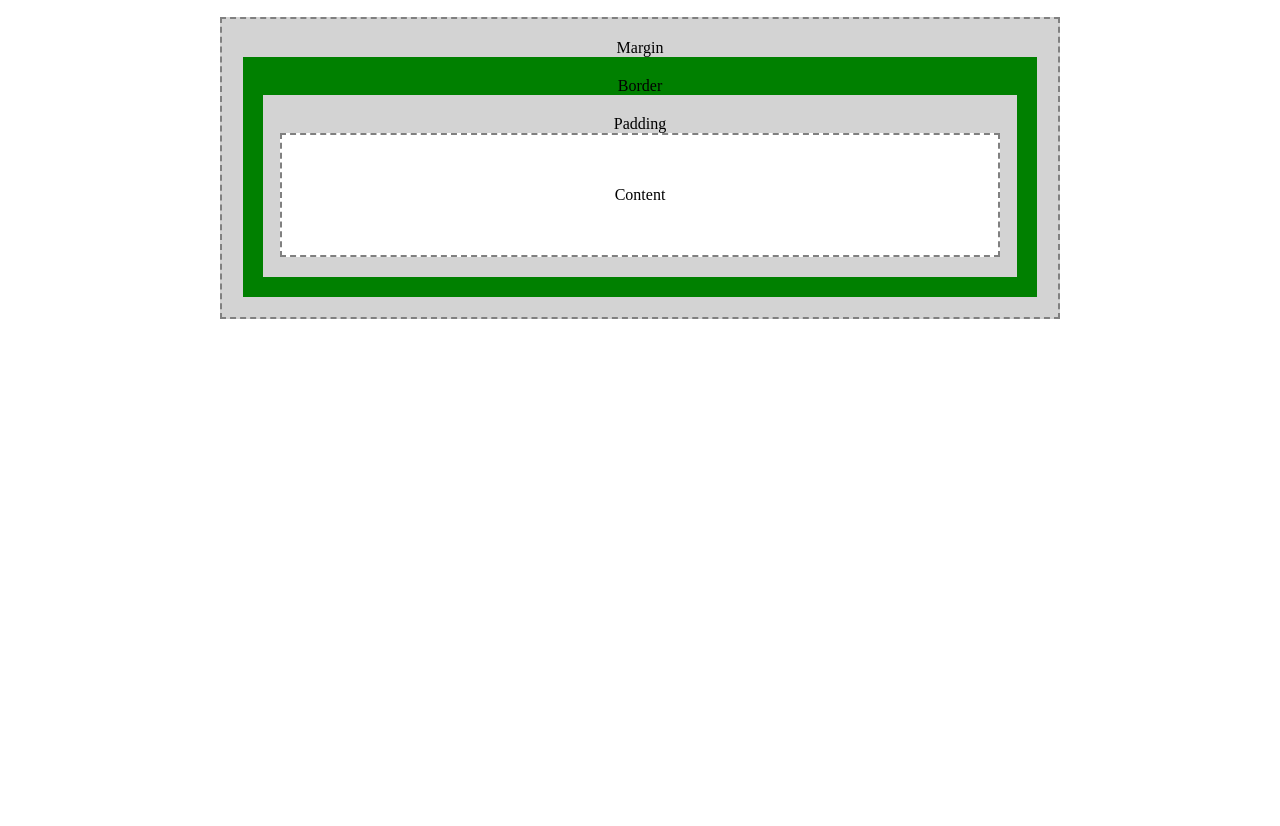
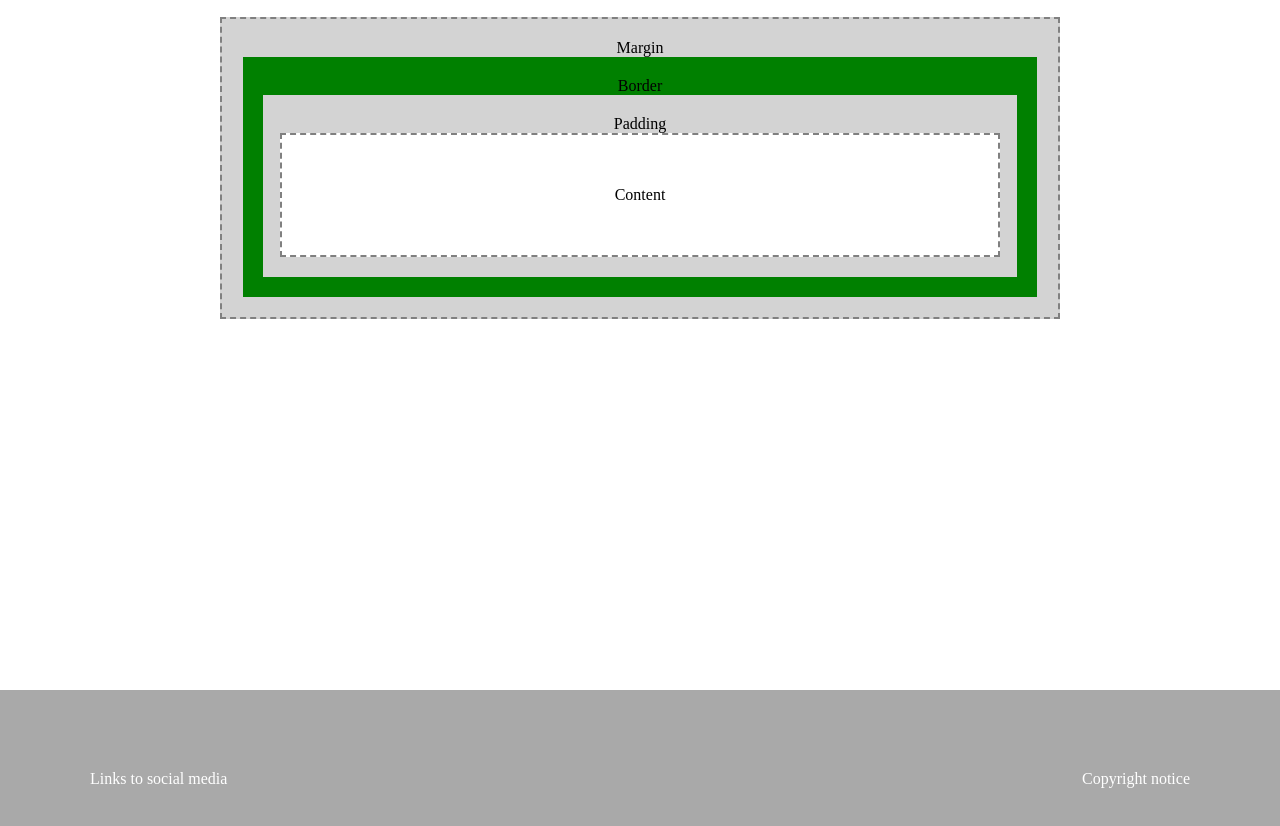
Before and after one commit to FbW43-2/uib-box-model-2-marko-dci, a plain HTML site: page index.html in a window 1280 px wide. Shown: the part 264-1090 px from the top of the page. Before the commit the page ends 954 px from the top, so only its background shows below. Drawn offline with Linux system fonts and the light colour scheme.

Commit message:
added content to the footer

```diff
--- a/css/style.css
+++ b/css/style.css
@@ -52,6 +52,14 @@ header {
 
 footer {
     background-color: darkgray;
+    color: white;
+
+    padding-top: 80px;
+    padding-bottom: 80px;
+}
+
+footer > .container > span:nth-of-type(2) {
+    float: right;
 }
 
 /* ---------------------------------------------------------------- */
--- a/index.html
+++ b/index.html
@@ -49,7 +49,8 @@
 
     <footer>
         <div class="container">
-
+            <span>Links to social media</span>
+            <span>Copyright notice</span>
         </div>
     </footer>
 </body>
```
